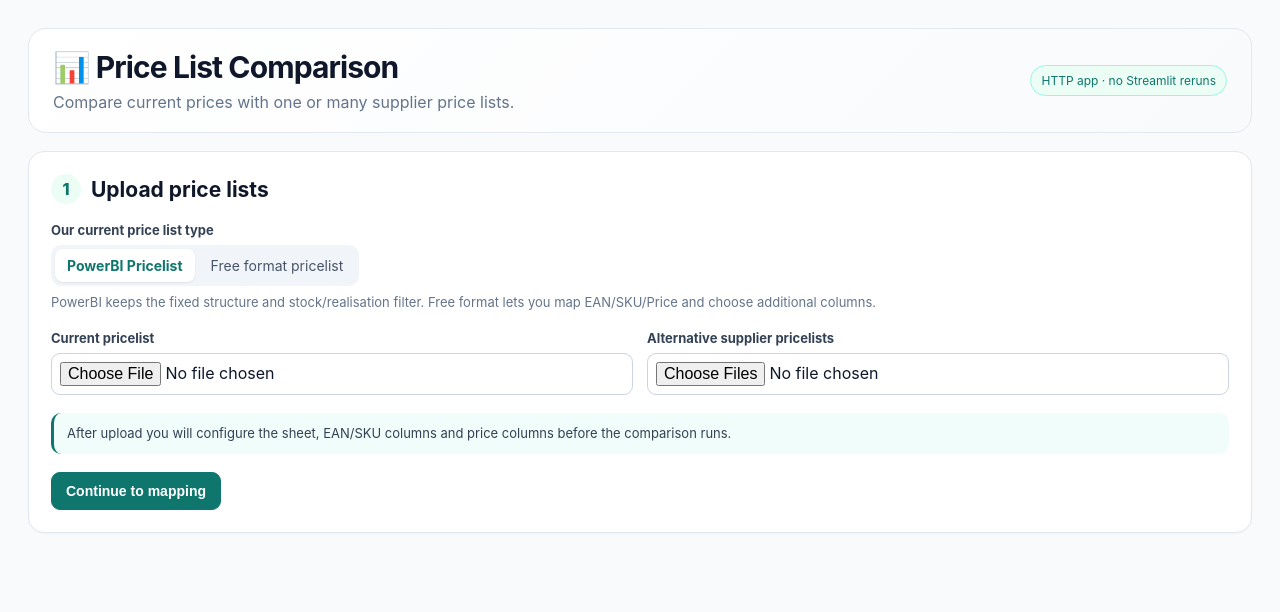
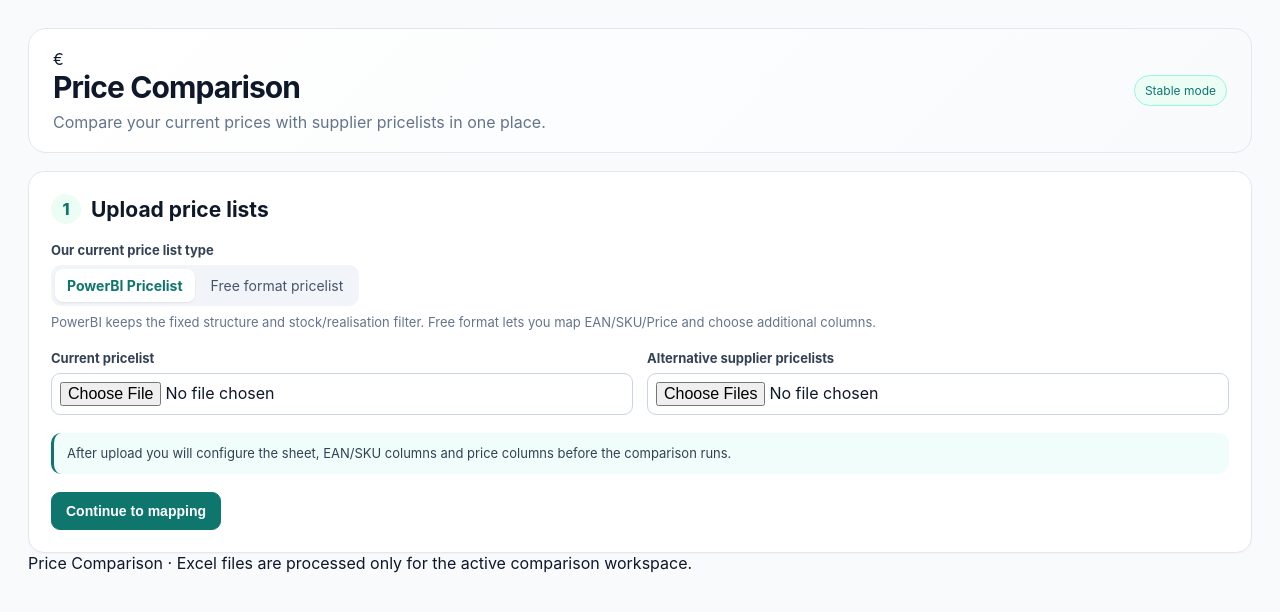
Before and after one commit to VeronikaSoldatyenkova/pawbol-price-comparison, a FastAPI app: page / in a window 1280 px wide. Shown: the top 612 px of the page. Run offline with FastAPI, Linux system fonts and the light colour scheme.

Commit message:
Refresh application shell UI

```diff
--- a/templates/base.html
+++ b/templates/base.html
@@ -3,19 +3,24 @@
 <head>
   <meta charset="utf-8">
   <meta name="viewport" content="width=device-width, initial-scale=1">
-  <title>{% block title %}Price List Comparison{% endblock %}</title>
+  <meta name="theme-color" content="#0f766e">
+  <title>{% block title %}Price Comparison{% endblock %}</title>
   <link rel="stylesheet" href="/static/app.css">
 </head>
 <body>
   <main class="page-shell">
     <header class="hero">
-      <div>
-        <h1>📊 Price List Comparison</h1>
-        <p>Compare current prices with one or many supplier price lists.</p>
+      <div class="brand-lockup">
+        <div class="brand-mark" aria-hidden="true"><span>€</span></div>
+        <div>
+          <h1>Price Comparison</h1>
+          <p>Compare your current prices with supplier pricelists in one place.</p>
+        </div>
       </div>
-      <div class="status-pill">HTTP app · no Streamlit reruns</div>
+      <div class="status-pill"><span class="status-dot"></span>Stable mode</div>
     </header>
     {% block content %}{% endblock %}
+    <footer class="app-footer">Price Comparison · Excel files are processed only for the active comparison workspace.</footer>
   </main>
   {% block scripts %}{% endblock %}
 </body>
```
